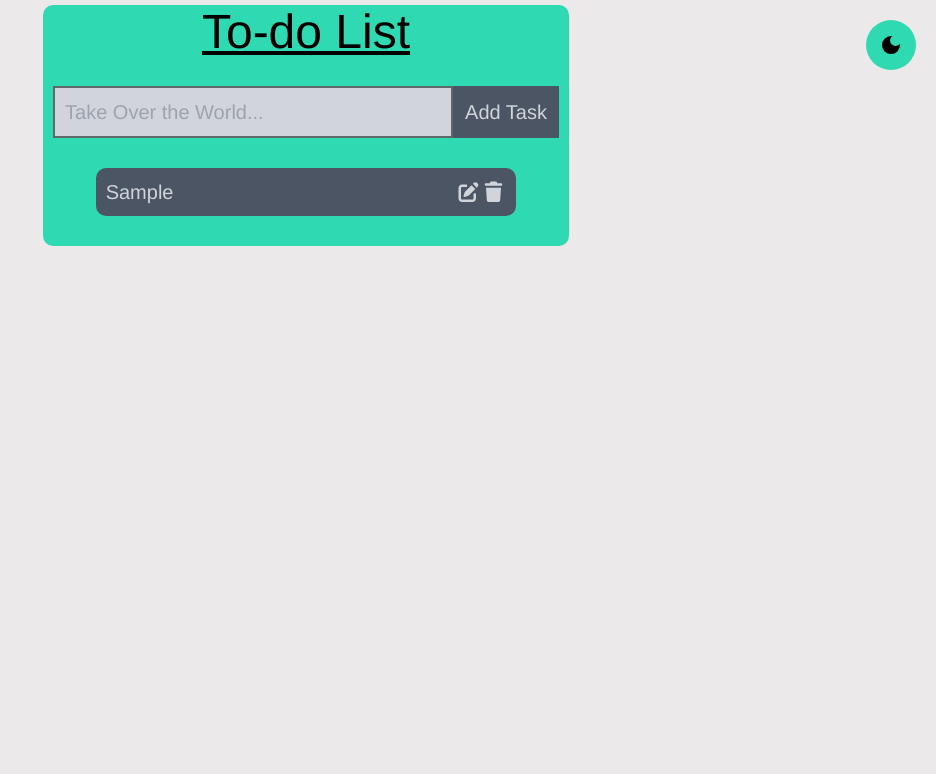
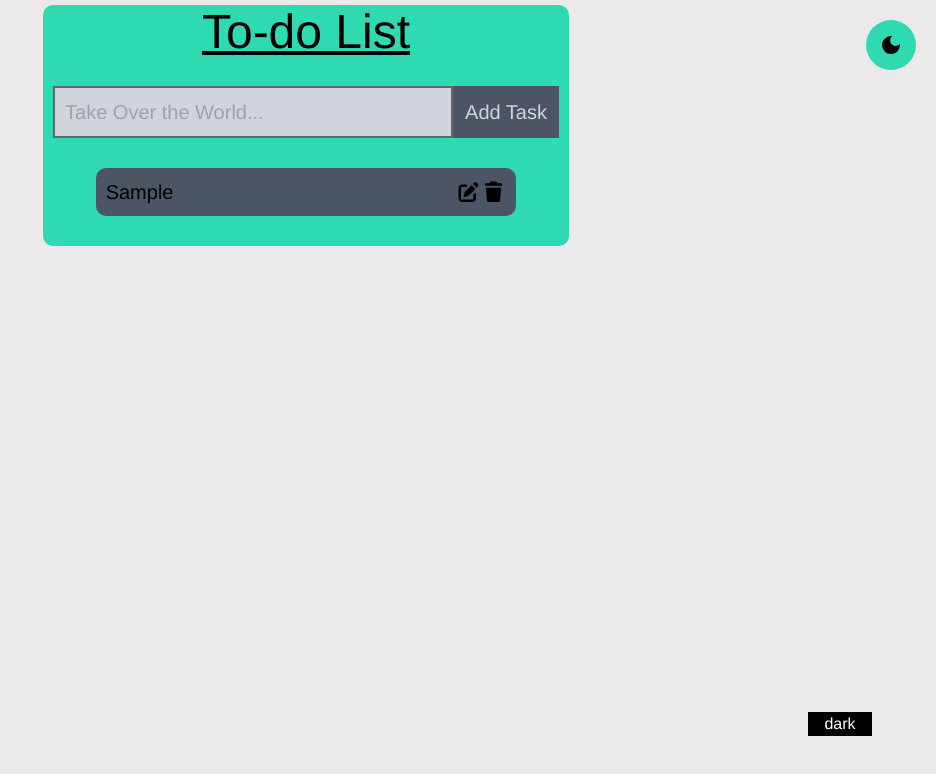
Before and after one commit to christinakanyongolo/reacttodo, a React (Create React App) app: page / in a window 1280 px wide. Both pictures are taken after typing "Sample" into the empty fields and a click on the button "Add Task". Shown: the top 774 px of the page, without its empty margins (344-1280 px from the left). Built offline with nearby package versions, Linux system fonts and the light colour scheme.

Commit message:
create new functional darkmode button

```diff
--- a/src/App.css
+++ b/src/App.css
@@ -1,4 +1,7 @@
 
+*{
+  @apply transition-colors duration-300
+}
 :root{
   --base-color: #ebe9e9f7;
   --base-variant: #2fdab2;
--- a/src/App.js
+++ b/src/App.js
@@ -1,17 +1,25 @@
 import './App.css';
-import React from 'react';
+import React, {useState}from 'react';
 import { TodoWrapper } from './components/TodoWrapper';
 import { TodoForm } from './components/TodoForm';
 import { EditTodoForm } from './components/EditTodoForm';
 
 
 function App() {
+  const[darkMode, setDarkMode]= useState(false);
+
+  const toggleDarkMode = () => {
+    setDarkMode(!darkMode);
+  }
   return (
-   <div>
-      <div className="App ">
+   <div className= {`${darkMode && "dark"}`}>
+      <div className="App">
 
         <TodoWrapper/>
       </div>
+      <button className = "absolute w-16 h-18 bottom-16 right-16 bg-black text-white dark:bg-white" onClick={toggleDarkMode} >
+        {darkMode ? "light": "dark"}
+      </button>
     </div>
   );
 }
--- a/src/components/EditTodoForm.js
+++ b/src/components/EditTodoForm.js
@@ -15,8 +15,8 @@
 
         return(
                 <form className ="TodoForm text-xl" onSubmit = {handleSubmit}>
-                    <input type = "text" className ="TodoInput bg-gray-300 text-xl" placeholder= "Edit Task..."  value = {value} onChange = {(e) => setValue(e.target.value)}/>
-                    <button type="submit" className="TodoButton bg-gray-600 text-gray-300 text-xl hover:bg-gray-500 transform transition-transform duration-300 hover:scale-95">Update Task</button>
+                    <input type = "text" className ="TodoInput bg-gray-300 dark:bg-gray-500 text-xl" placeholder= "Edit Task..."  value = {value} onChange = {(e) => setValue(e.target.value)}/>
+                    <button type="submit" className="TodoButton bg-gray-600 dark:bg-gray300 text-gray-300  dark:text-gray-500 text-xl hover:bg-gray-500 transform transition-transform duration-300 hover:scale-95">Update Task</button>
                 </form>
 
         )}
--- a/src/components/Todo.js
+++ b/src/components/Todo.js
@@ -7,7 +7,7 @@ import '../App.css';
 
 export const Todo = ({ task, toggleComplete, deleteTodo, editTodo }) => {
      return (
-          <div className="Todo text-xl bg-gray-600 text-gray-300 transform transition-transform duration-300 hover:scale-105 hover:shadow-xl"  >
+          <div className="Todo text-xl bg-gray-600 dark:text-gray-300 transform transition-transform duration-300 hover:scale-105 hover:shadow-xl"  >
                <p onClick={() => toggleComplete(task.id)} className={`${task.completed ? 'completed' : ""}`}>  {task.task}</p>
                <div>
                     < FontAwesomeIcon icon={faPenToSquare} onClick={() => editTodo(task.id)} className="hover:text-green-500" />
--- a/src/components/TodoForm.js
+++ b/src/components/TodoForm.js
@@ -17,7 +17,7 @@ import '../App.css';
         return(
                 <form className ="TodoForm pt-5" onSubmit = {handleSubmit}>
                     <input type = "text"  className ="TodoInput bg-gray-300 text-xl" placeholder="Take Over the World..."  value = {value} onChange = {(e) => setValue(e.target.value)}/>
-                    <button type="submit" className="TodoButton bg-gray-600 text-gray-300 text-xl hover:bg-gray-500 transform transition-transform duration-300 hover:scale-95">Add  Task</button>
+                    <button type="submit" className="TodoButton bg-gray-600 dark:bg-gray-300 text-gray-300 dark:text-gray-600 text-xl hover:bg-gray-500 transform transition-transform duration-300 hover:scale-95">Add  Task</button>
                 </form>
 
         )}
--- a/src/components/TodoWrapper.js
+++ b/src/components/TodoWrapper.js
@@ -33,7 +33,7 @@ const editTask = (task,id) => {
 }
 
     return (
-    <div className="TodoWrapper">
+    <div className="TodoWrapper bg-turquoise  dark:bg-darkturquoise">
         <h1 className = "underline text-5xl">To-do List</h1>
         <TodoForm addTodo={addTodo} />
         {todos.map((todo, index) => {
--- a/tailwind.config.js
+++ b/tailwind.config.js
@@ -3,7 +3,13 @@ module.exports = {
     "./src/**/*.{js,jsx,ts,tsx}", // include all your components
   ],
   theme: {
-    extend: {},
+    extend: {
+      colors: {
+        turquoise: '#2fdab2',
+        darkturquoise: '#02392c',
+      }
+    },
   },
   plugins: [],
+  darkMode: "class",
 };
```
